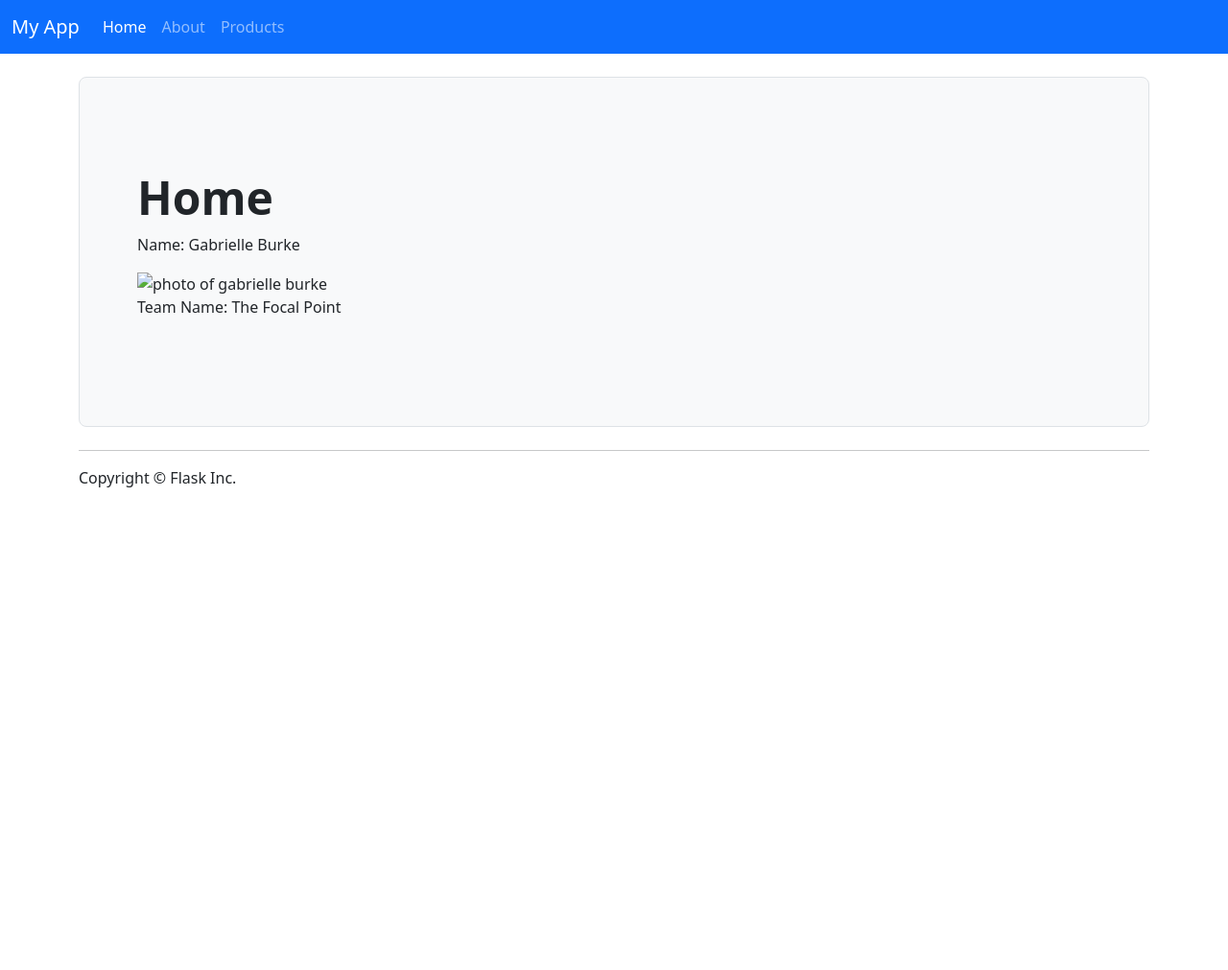
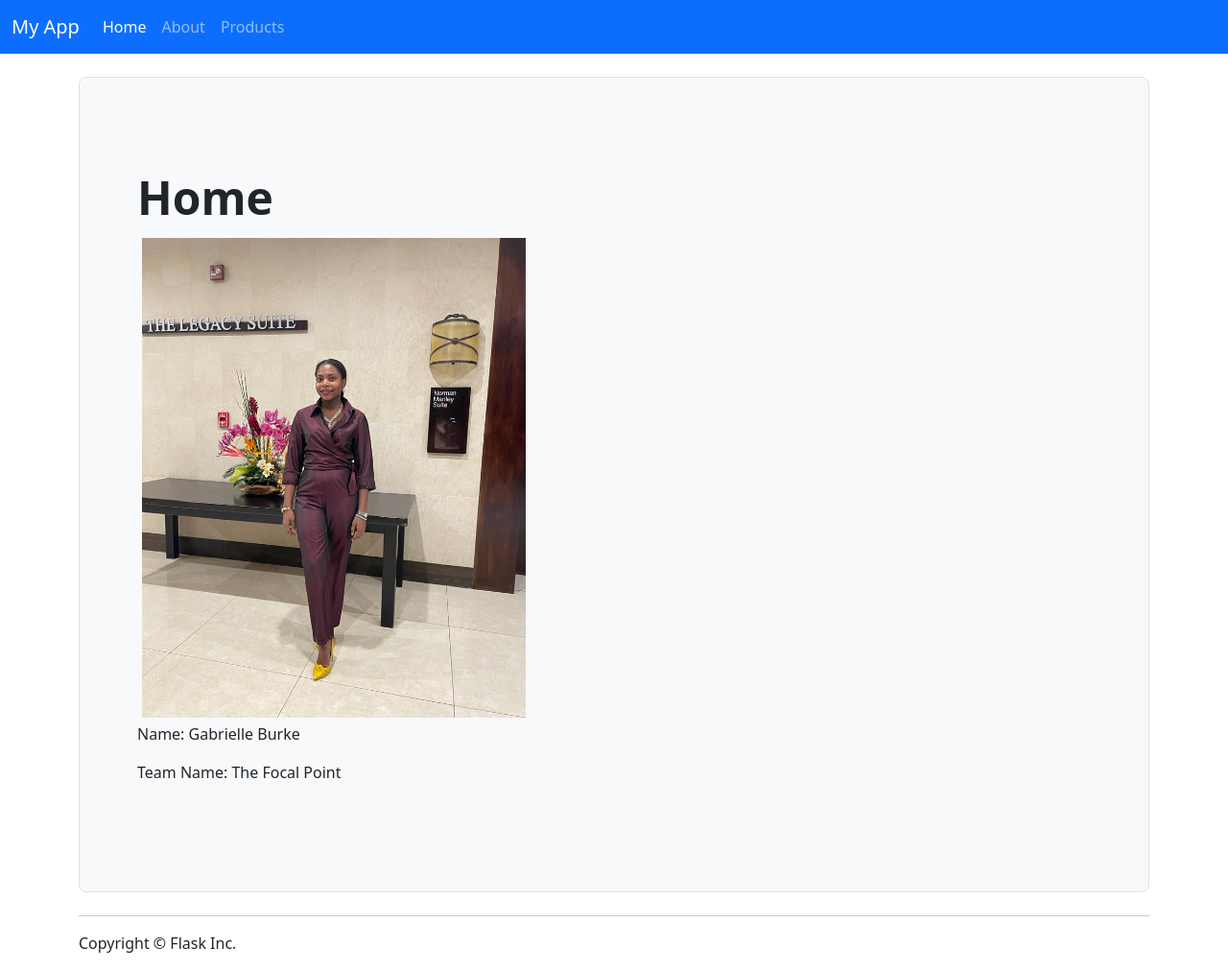
Before and after one commit to gabster-tech/cycle-8-assign-1, a Flask app: page / in a window 1280 px wide. Shown: the whole page at 96% size. Before the commit the page ends 508 px from the top, so only its background shows below. Run offline with Flask 2, Linux system fonts and the light colour scheme; some libraries are stand-ins or nearby versions.

Commit message:
implement routes,templates and styling

```diff
--- a/app/static/css/app.css
+++ b/app/static/css/app.css
@@ -2,6 +2,13 @@ body {
     padding-top: 5rem;
 }
 
+
+#profile-pic{
+    width:400px;
+    height:500px;
+    object-fit: cover;
+    margin: 5px;
+}
 
 #products-view img{
     height: 400px;
--- a/app/templates/home.html
+++ b/app/templates/home.html
@@ -4,10 +4,11 @@
 
 {% block main %}
 <div class="p-5 mb-4 bg-light rounded-3 border">
-  <div class="container-fluid py-5">
+  <div class="container-fluid py-5 home">
     <h1 class="display-5 fw-bold">Home</h1>
+    <img src="{{ url_for('static', filename='images/gabi.jpeg') }}" id="profile-pic"/>
+    <br/>
     <p>Name: Gabrielle Burke</p>
-    <img src="" alt="photo of gabrielle burke"/>
     <p>Team Name: The Focal Point</p>
   </div>
 </div>
```
Also changed, not shown: app/static/images/gabi.jpeg (added).
